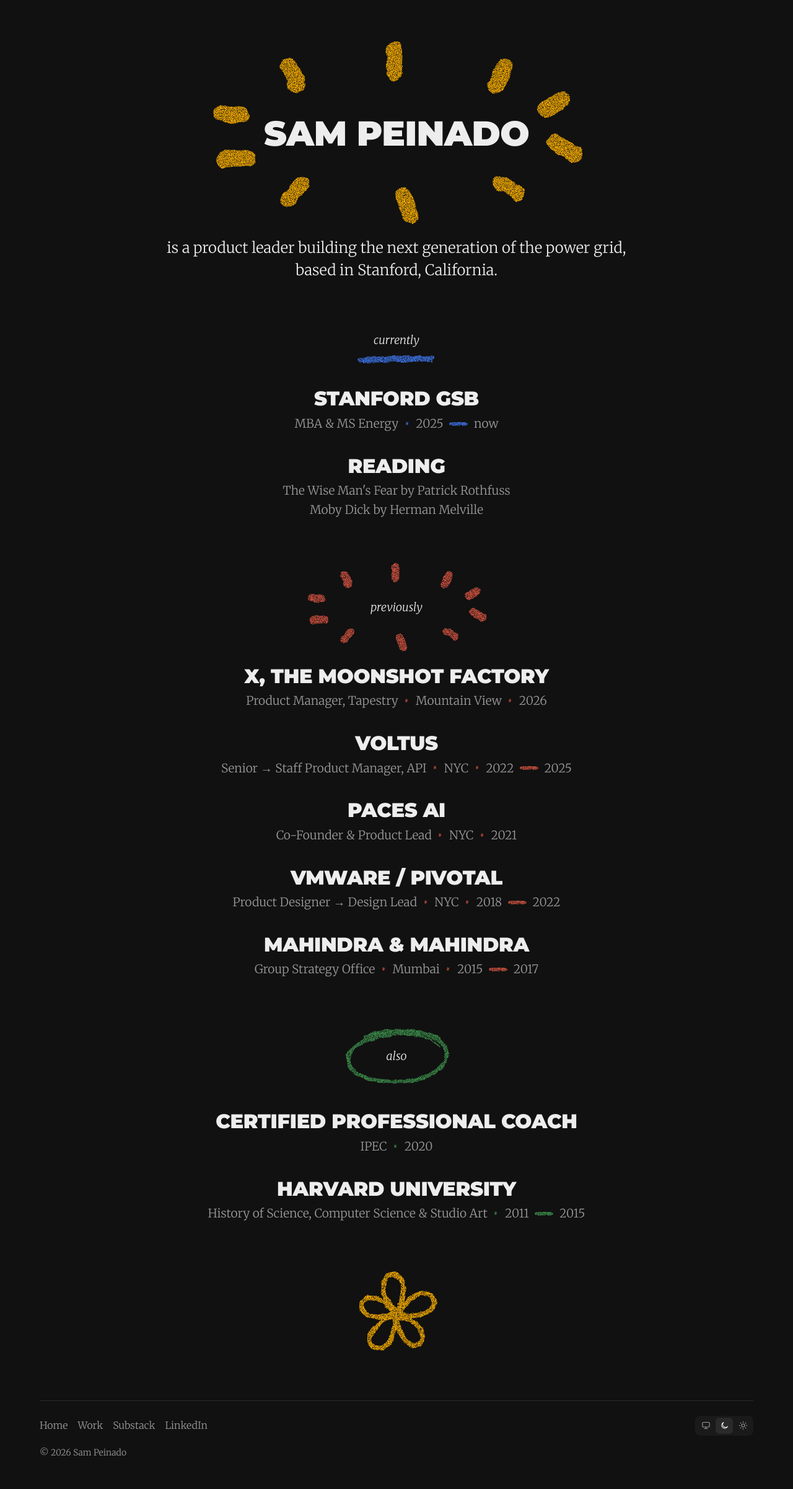
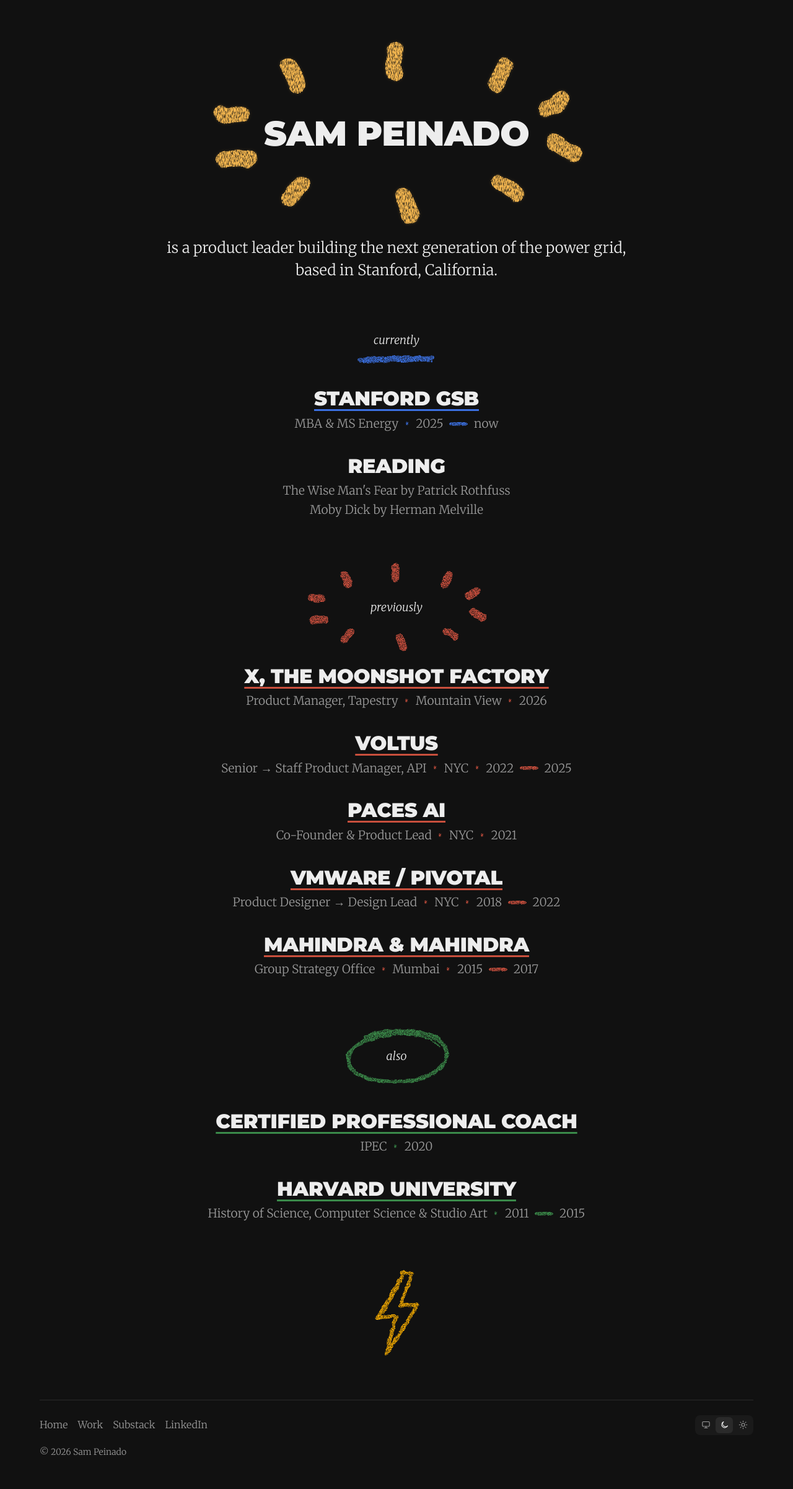
Before and after one commit to sampeinado/sampeinado.github.io, a Jekyll site: the page built from work/index.html, in a window 1280 px wide. Shown: the whole page at 62% size. Built offline with Jekyll 4.4.1, drawn with Linux system fonts in a browser that asks for light colours.

Commit message:
Work page: lightning bolt, chalk burst, linked company titles
Co-Authored-By: Claude Opus 5.5 <noreply@anthropic.com>

```diff
--- a/assets/css/style.css
+++ b/assets/css/style.css
@@ -149,6 +149,12 @@ section + section { margin-top: 2.5rem; }
   font-size: clamp(2rem, 6.5vw, 3.5rem); letter-spacing: -0.01em; line-height: 1.05; text-transform: uppercase;
 }
 .resume-name a:hover { opacity: 0.8; }
+.resume-item h2 a {
+  text-decoration: underline; text-decoration-color: var(--mark);
+  text-decoration-thickness: 3px; text-underline-offset: 6px;
+  transition: color 0.15s;
+}
+.resume-item h2 a:hover { color: var(--mark); }
 .resume-intro { font-size: clamp(1.15rem, 2.6vw, 1.5rem); line-height: 1.5; margin: 1.5rem auto 0; max-width: 32em; }
 
 .resume-section { margin-bottom: 4.5rem; }
@@ -171,4 +177,4 @@ section + section { margin-top: 2.5rem; }
 .mark-dot { width: 9px; height: 9px; }
 .mark-dash { width: 30px; height: 11px; }
 
-.resume-end .mark-flower { width: 150px; height: auto; margin: 1rem auto 0; }
+.resume-end .mark-bolt { width: 110px; height: auto; margin: 1rem auto 0; }
--- a/work/index.html
+++ b/work/index.html
@@ -8,7 +8,7 @@ wide: true
 <div class="resume">
   <header class="resume-hero">
     <div class="burst-wrap yellow">
-      {% include marks/burst.svg %}
+      {% include marks/burst.svg filter="chalk" %}
       <h1 class="resume-name"><a href="{{ '/' | relative_url }}">{{ site.title }}</a></h1>
     </div>
     <p class="resume-intro">{{ work.intro }}</p>
@@ -25,7 +25,7 @@ wide: true
 
     {% for item in section.items %}
     <div class="resume-item">
-      <h2>{{ item.title }}</h2>
+      <h2>{% if item.url %}<a href="{{ item.url }}">{{ item.title }}</a>{% else %}{{ item.title }}{% endif %}</h2>
       {% if item.lines %}
         {% for line in item.lines %}<p class="resume-line">{{ line }}</p>{% endfor %}
       {% else %}
@@ -39,5 +39,5 @@ wide: true
   </section>
   {% endfor %}
 
-  <div class="resume-end yellow">{% include marks/flower.svg %}</div>
+  <div class="resume-end yellow">{% include marks/bolt.svg %}</div>
 </div>
```
Also changed, not shown: _data/work.yml (+9 -1 lines), _includes/marks/bolt.svg (added), _includes/marks/burst.svg, _includes/marks/defs.svg, _includes/marks/flower.svg (deleted).
